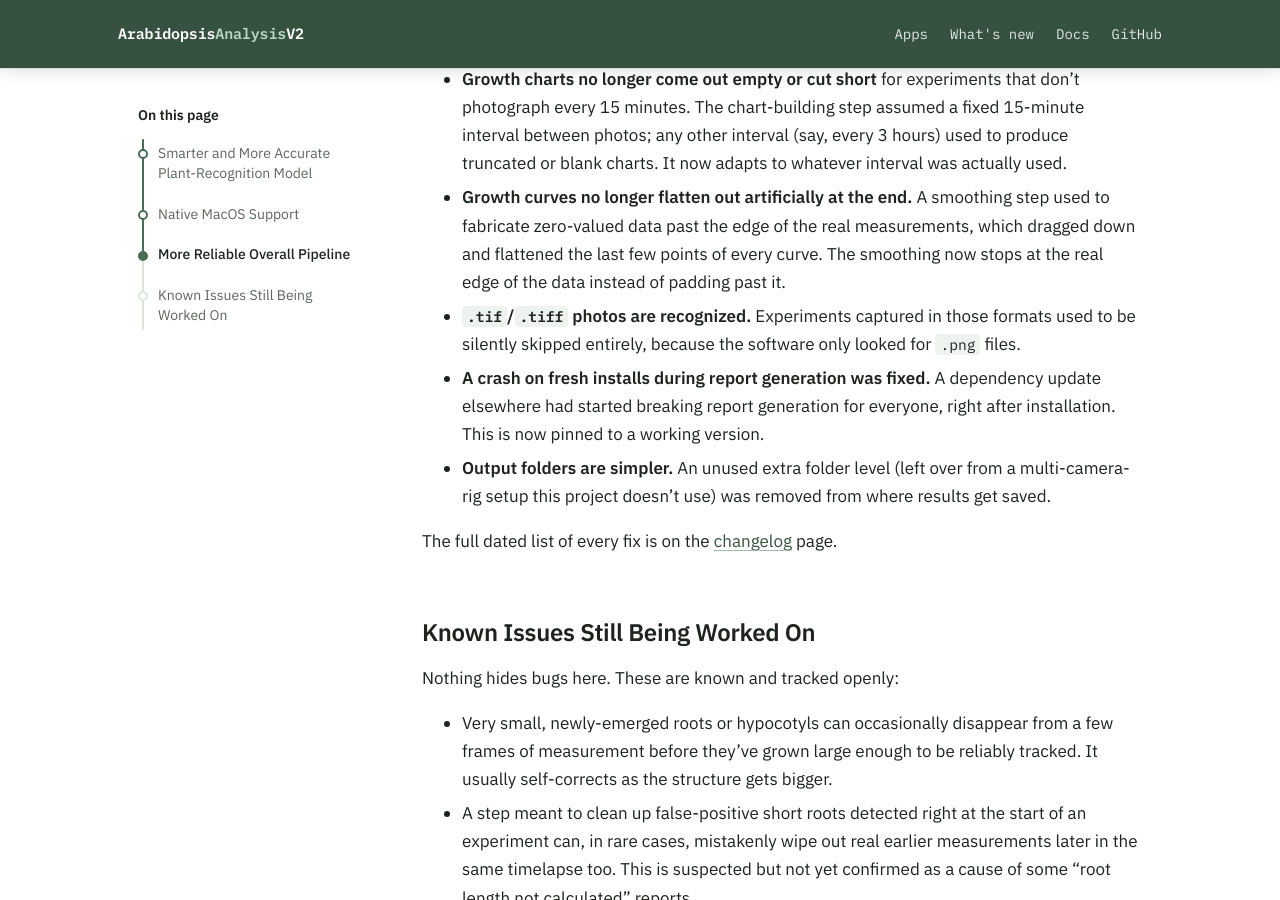
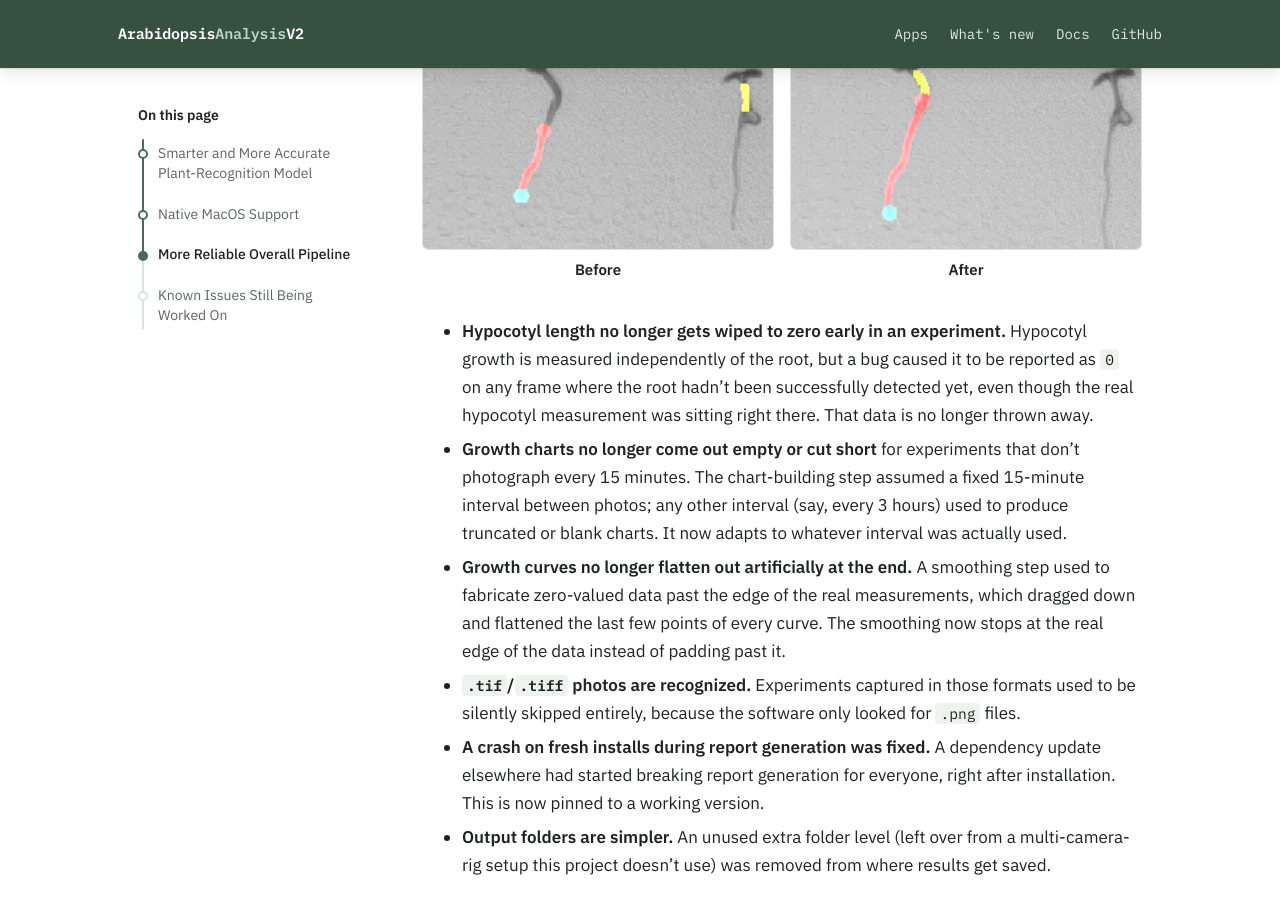
Before and after one commit to calvinyong1/ArabidopsisAnalysisV2, a Jekyll site: the page built from docs/docs/model-and-improvements.md, in a window 1280 px wide and 900 px high, scrolled down 2285 px. Built offline with Jekyll 4.4.1, drawn with Linux system fonts in a browser that asks for light colours.

Commit message:
Add before/after images for the hypocotyl neighbor fix
Shows the hypocotyl measurement landing on a neighboring plant before
the fix and on the tracked plant after it.

```diff
--- a/docs/docs/model-and-improvements.md
+++ b/docs/docs/model-and-improvements.md
@@ -76,6 +76,18 @@ have been found and fixed:
   nearby plant's instead, since it just picked the biggest matching blob it
   could see. It now anchors on where *that specific plant's* seed was
   originally placed, so it can no longer borrow a neighbor's growth.
+
+<div class="compare wide">
+  <figure>
+    <img src="{{ '/assets/img/hypocotyl-neighbor-before.png' | relative_url }}" alt="Before the fix: the hypocotyl measurement (yellow) is drawn on the neighboring plant to the right, while the tracked plant's own root is shown in red" loading="lazy">
+    <figcaption>Before</figcaption>
+  </figure>
+  <figure>
+    <img src="{{ '/assets/img/hypocotyl-neighbor-after.png' | relative_url }}" alt="After the fix: the hypocotyl measurement (yellow) sits on the tracked plant itself, directly above its red root" loading="lazy">
+    <figcaption>After</figcaption>
+  </figure>
+</div>
+
 - **Hypocotyl length no longer gets wiped to zero early in an experiment.**
   Hypocotyl growth is measured independently of the root, but a bug caused
   it to be reported as `0` on any frame where the root hadn't been
```
Also changed, not shown: docs/assets/img/hypocotyl-neighbor-after.png (added), docs/assets/img/hypocotyl-neighbor-before.png (added).
